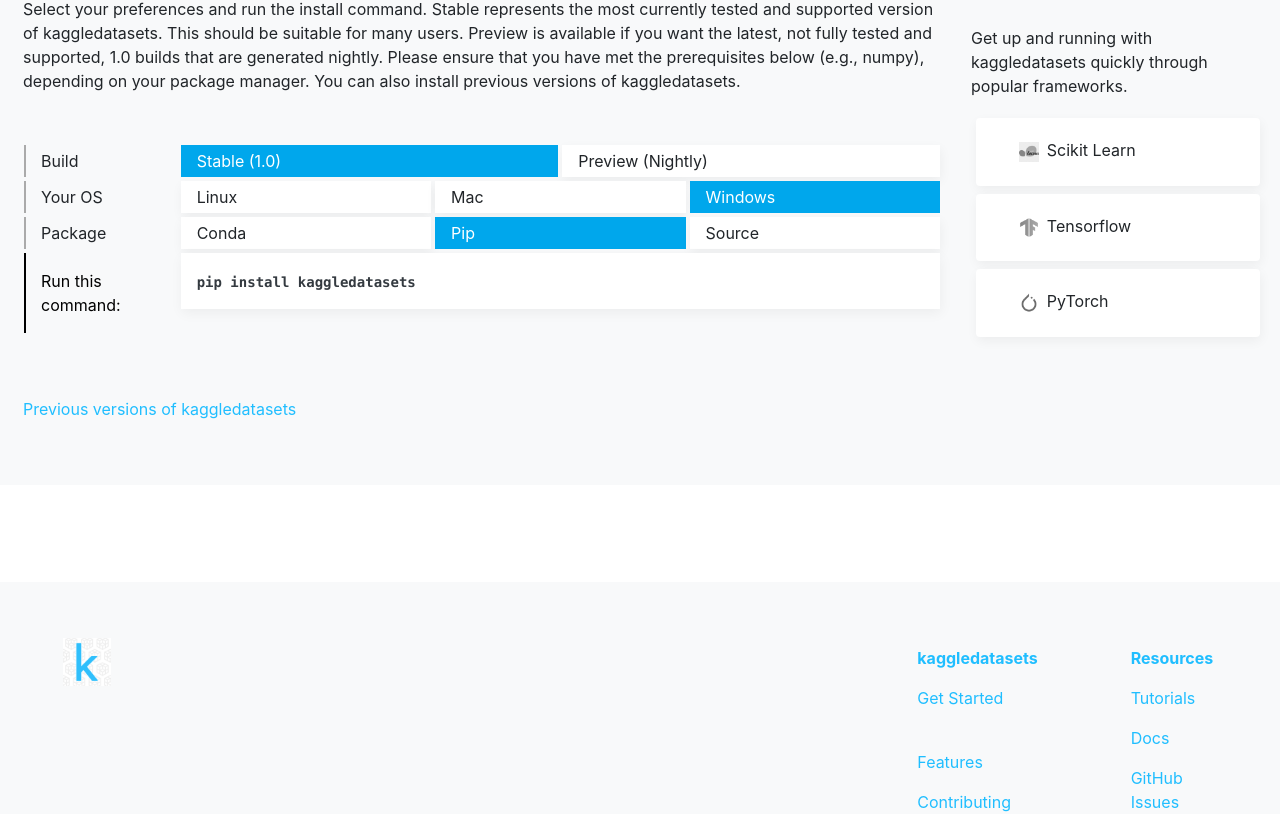
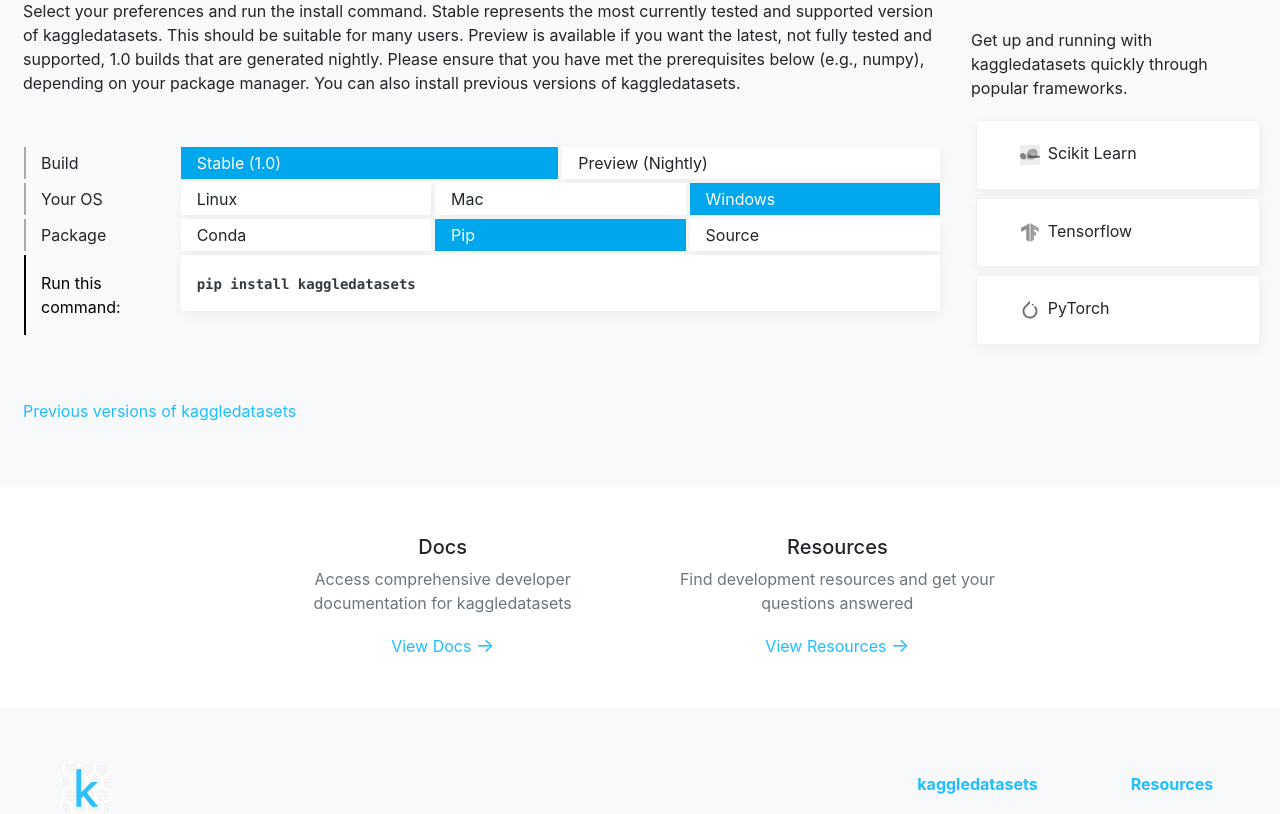
Before and after one commit to kaggledatasets/kaggledatasets.github.io, a React (Create React App) app: page / in a window 1280 px wide. Shown: the part 551-1365 px from the top of the page. Built offline with nearby package versions, Linux system fonts and the light colour scheme; a web font is replaced by a local one.

Commit message:
Minor UI fixes

```diff
--- a/src/App.css
+++ b/src/App.css
@@ -23,6 +23,7 @@
     border-color: #00a7ec;
 }
 .bg-kd, .card, .btn {
+    border: 1px solid rgba(0,0,0,.05) !important;
     background-color: white;
     -webkit-box-shadow: 1px 4px 12px 0 rgba(0,0,0,.05) !important;
     box-shadow: 1px 4px 12px 0 rgba(0,0,0,.05) !important;
@@ -105,3 +106,10 @@
     top: 24px;
     background-image: url('http://localhost:3000/images/logo_slack.png');
 }
+.card-hover:hover {
+    -webkit-box-shadow: 1px 1px 3px 0 rgba(0,0,0,.05) !important;
+    box-shadow: 1px 1px 3px 0 rgba(0,0,0,.05) !important;
+}
+.chevron {
+    font-size: 120%;
+}
--- a/src/pages/Landing.js
+++ b/src/pages/Landing.js
@@ -15,20 +15,23 @@
                             Collection of <span className="text-kd">Kaggle Datasets</span> ready to use for Everyone
                         </h2>
                         <p>
-                            <Link to="/get-started" className="btn btn-kd">Get Started</Link>
+                            <Link to="/get-started" className="btn btn-kd">
+                                Get Started
+                            </Link>
                         </p>
                     </div>
                 </div>
                 <QuickStart frameworks={true} />
-                <div className="row p-5">
+                <div className="row p-5 justify-content-center text-center">
                     <div className="col-lg-4 col-sm-12">
-
+                        <h5>Docs</h5>
+                        <p className="text-muted">Access comprehensive developer documentation for kaggledatasets</p>
+                        <Link to="/docs" className="pt-2">View Docs <span className="chevron">&rarr;</span></Link>
                     </div>
                     <div className="col-lg-4 col-sm-12">
-
-                    </div>
-                    <div className="col-lg-4 col-sm-12">
-
+                        <h5>Resources</h5>
+                        <p className="text-muted">Find development resources and get your questions answered</p>
+                        <Link to="/resources" className="pt-2">View Resources <span className="chevron">&rarr;</span></Link>
                     </div>
                 </div>
             </>
--- a/src/pages/Resources.js
+++ b/src/pages/Resources.js
@@ -16,24 +16,24 @@
                 <div className="row pb-5 justify-content-center">
                     <div className="col-lg-10 col-md-12">
                         <div className="card-columns">
-                            <div className="card card-logo card-github p-2">
-                                <a href="">
+                            <div className="card card-hover card-logo card-github p-2">
+                                <a href="https://github.com/kaggledatasets" target="_blank" rel="noopener noreferrer">
                                     <div className="card-body">
                                         <h5 className="card-title text-dark">GitHub</h5>
                                         <p className="card-text text-muted">Report bugs, request features, discuss issues, and more.</p>
                                     </div>
                                 </a>
                             </div>
-                            <div className="card card-logo card-kd p-2">
-                                <a href="">
+                            <div className="card card-hover card-logo card-kd p-2">
+                                <a href="https://kaggledatasets.readthedocs.org" target="_blank" rel="noopener noreferrer">
                                     <div className="card-body">
                                         <h5 className="card-title text-dark">Docs</h5>
                                         <p className="card-text text-muted">Access comprehensive developer documentation.</p>
                                     </div>
                                 </a>
                             </div>
-                            <div className="card card-logo card-slack p-2">
-                                <a href="">
+                            <div className="card card-hover card-logo card-slack p-2">
+                                <a href="https://kaggledatasets.slack.com" target="_blank" rel="noopener noreferrer">
                                     <div className="card-body">
                                         <h5 className="card-title text-dark">Slack</h5>
                                         <p className="card-text text-muted">Discuss advanced topics. Request access: https://bit.ly/kdslack</p>
```
